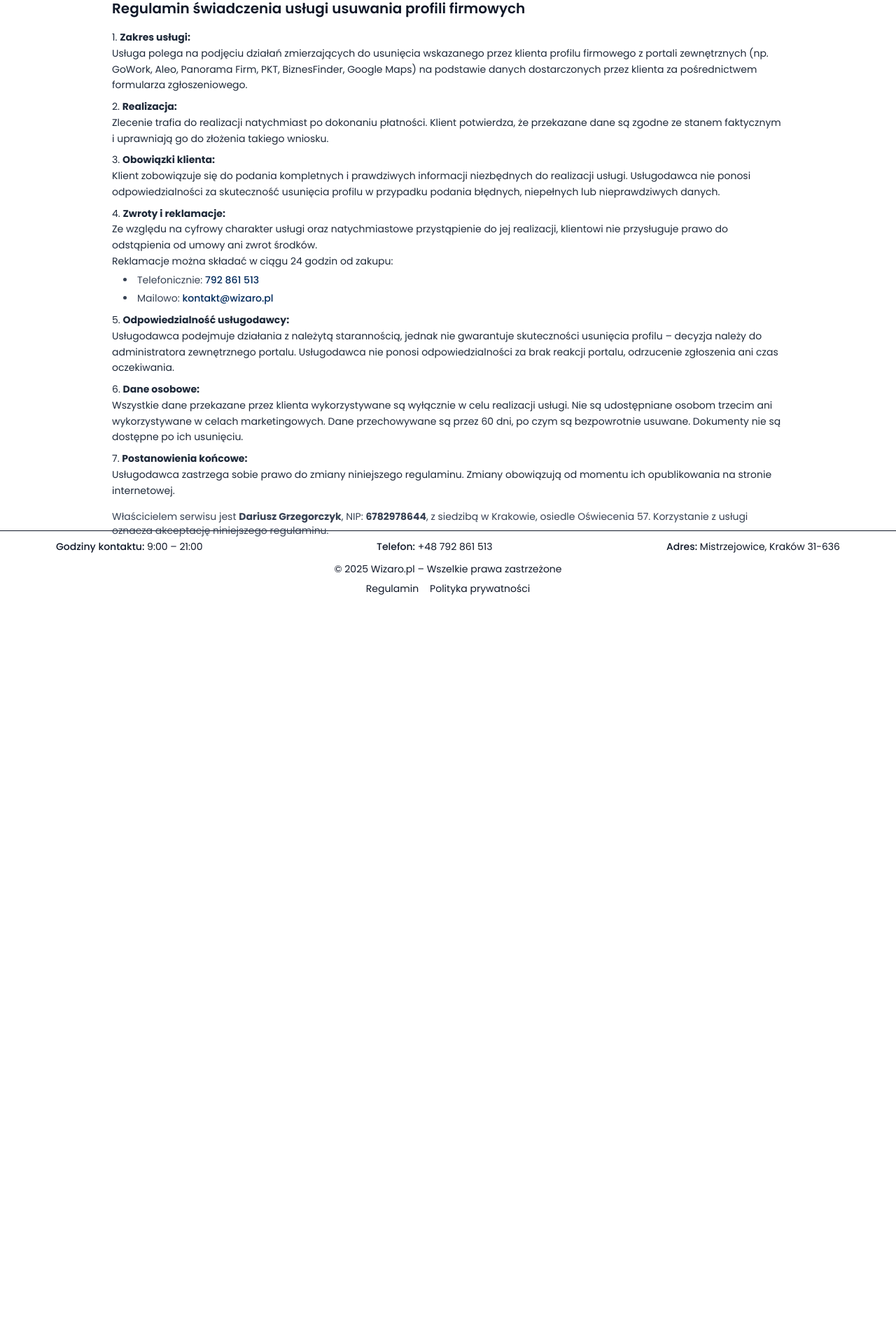
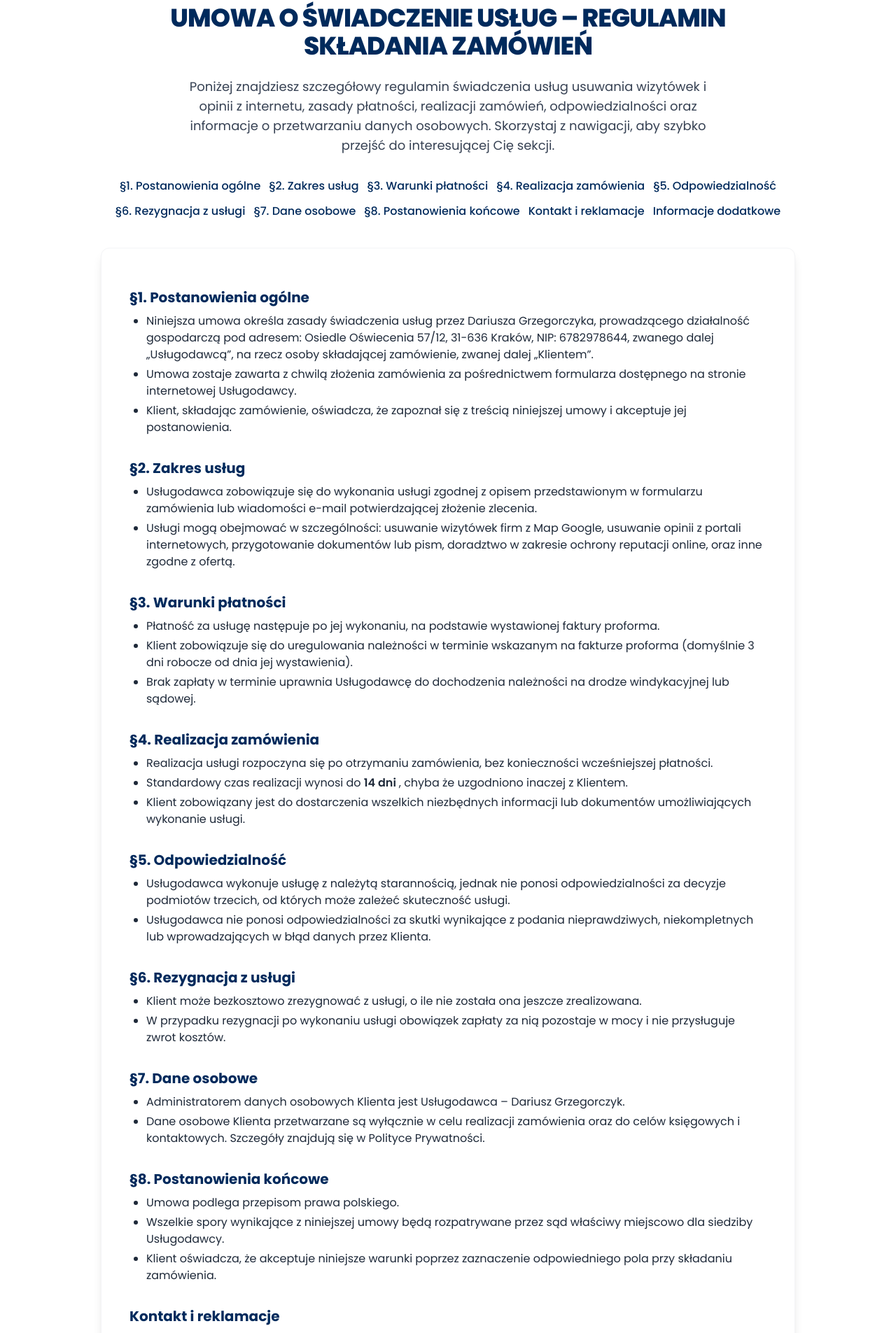
Before and after one commit to DarGrz/wizaro-next, a Next.js app: page /regulamin in a window 1280 px wide. Shown: the part 111-2016 px from the top of the page at 70% size. Before the commit the page ends 982 px from the top, so only its background shows below. Built offline with nearby package versions, Linux system fonts and the light colour scheme; no server answers.

Commit message:
regulamin

```diff
--- a/src/app/regulamin-zamowien/page.tsx
+++ b/src/app/regulamin-zamowien/page.tsx
@@ -32,7 +32,7 @@ export default function RegulaminZamowienPage() {
           <h2 className="text-xl font-bold text-[#002a5c] mb-2 mt-4">§4. Realizacja zamówienia</h2>
           <ul className="list-disc pl-6 space-y-1 text-gray-800">
             <li>Realizacja usługi rozpoczyna się po otrzymaniu zamówienia, bez konieczności wcześniejszej płatności.</li>
-            <li>Standardowy czas realizacji wynosi do <span className="font-semibold">[X dni roboczych]</span>, chyba że uzgodniono inaczej z Klientem.</li>
+            <li>Standardowy czas realizacji wynosi do <span className="font-semibold">14 dni </span>, chyba że uzgodniono inaczej z Klientem.</li>
             <li>Klient zobowiązany jest do dostarczenia wszelkich niezbędnych informacji lub dokumentów umożliwiających wykonanie usługi.</li>
           </ul>
         </section>
--- a/src/app/regulamin/page.tsx
+++ b/src/app/regulamin/page.tsx
@@ -1,58 +1,113 @@
 'use client';
 
-export default function RegulaminPage() {
+export default function Page() {
+  const sections = [
+    { id: "ogolne", label: "§1. Postanowienia ogólne" },
+    { id: "zakres", label: "§2. Zakres usług" },
+    { id: "platnosci", label: "§3. Warunki płatności" },
+    { id: "realizacja", label: "§4. Realizacja zamówienia" },
+    { id: "odpowiedzialnosc", label: "§5. Odpowiedzialność" },
+    { id: "rezygnacja", label: "§6. Rezygnacja z usługi" },
+    { id: "dane", label: "§7. Dane osobowe" },
+    { id: "koncowe", label: "§8. Postanowienia końcowe" },
+    { id: "reklamacje", label: "Kontakt i reklamacje" },
+    { id: "info", label: "Informacje dodatkowe" },
+  ];
   return (
-    <div className="max-w-5xl h-screen bg-white mx-auto rounded-xl p-6 md:p-8 text-sm text-gray-800 leading-relaxed space-y-4">
-
-
-  <h2 className="text-xl font-semibold text-gray-900 mt-2">Regulamin świadczenia usługi usuwania profili firmowych</h2>
-
-  <ul className="list-decimal list-inside space-y-2 mt-4">
-    <li>
-      <strong>Zakres usługi:</strong><br />
-      Usługa polega na podjęciu działań zmierzających do usunięcia wskazanego przez klienta profilu firmowego z portali zewnętrznych (np. GoWork, Aleo, Panorama Firm, PKT, BiznesFinder, Google Maps) na podstawie danych dostarczonych przez klienta za pośrednictwem formularza zgłoszeniowego.
+    <div className="max-w-5xl mx-auto py-12 px-4">
+      <h1 className="text-4xl font-extrabold mb-6 text-center text-[#002a5c] tracking-tight">UMOWA O ŚWIADCZENIE USŁUG – REGULAMIN SKŁADANIA ZAMÓWIEŃ</h1>
+      <p className="text-lg text-gray-700 mb-8 text-center max-w-3xl mx-auto">
+        Poniżej znajdziesz szczegółowy regulamin świadczenia usług usuwania wizytówek i opinii z internetu, zasady płatności, realizacji zamówień, odpowiedzialności oraz informacje o przetwarzaniu danych osobowych. Skorzystaj z nawigacji, aby szybko przejść do interesującej Cię sekcji.
+      </p>
+      {/* Spis treści / Nawigacja */}
+      <nav aria-label="Spis treści" className="mb-10">
+        <ul className="flex flex-wrap gap-3 justify-center text-sm md:text-base">
+          {sections.map((s) => (
+            <li key={s.id}>
+              <a href={`#${s.id}`} className="text-[#002a5c] hover:underline font-medium transition-colors">
+                {s.label}
+              </a>
             </li>
-
-    <li>
-      <strong>Realizacja:</strong><br />
-      Zlecenie trafia do realizacji natychmiast po dokonaniu płatności. Klient potwierdza, że przekazane dane są zgodne ze stanem faktycznym i uprawniają go do złożenia takiego wniosku.
-    </li>
-
-    <li>
-      <strong>Obowiązki klienta:</strong><br />
-      Klient zobowiązuje się do podania kompletnych i prawdziwych informacji niezbędnych do realizacji usługi. Usługodawca nie ponosi odpowiedzialności za skuteczność usunięcia profilu w przypadku podania błędnych, niepełnych lub nieprawdziwych danych.
-    </li>
-
-    <li>
-      <strong>Zwroty i reklamacje:</strong><br />
-      Ze względu na cyfrowy charakter usługi oraz natychmiastowe przystąpienie do jej realizacji, klientowi nie przysługuje prawo do odstąpienia od umowy ani zwrot środków.<br />
-      Reklamacje można składać w ciągu 24 godzin od zakupu:
-      <ul className="list-disc list-inside pl-4 mt-1 space-y-1 text-gray-700">
+          ))}
+        </ul>
+      </nav>
+      <div className="bg-white rounded-xl shadow-lg p-6 md:p-10 space-y-8 border border-gray-100">
+        <section id="ogolne">
+          <h2 className="text-xl font-bold text-[#002a5c] mb-2 mt-4">§1. Postanowienia ogólne</h2>
+          <ul className="list-disc pl-6 space-y-1 text-gray-800">
+            <li>Niniejsza umowa określa zasady świadczenia usług przez Dariusza Grzegorczyka, prowadzącego działalność gospodarczą pod adresem: Osiedle Oświecenia 57/12, 31-636 Kraków, NIP: 6782978644, zwanego dalej „Usługodawcą”, na rzecz osoby składającej zamówienie, zwanej dalej „Klientem”.</li>
+            <li>Umowa zostaje zawarta z chwilą złożenia zamówienia za pośrednictwem formularza dostępnego na stronie internetowej Usługodawcy.</li>
+            <li>Klient, składając zamówienie, oświadcza, że zapoznał się z treścią niniejszej umowy i akceptuje jej postanowienia.</li>
+          </ul>
+        </section>
+        <section id="zakres">
+          <h2 className="text-xl font-bold text-[#002a5c] mb-2 mt-4">§2. Zakres usług</h2>
+          <ul className="list-disc pl-6 space-y-1 text-gray-800">
+            <li>Usługodawca zobowiązuje się do wykonania usługi zgodnej z opisem przedstawionym w formularzu zamówienia lub wiadomości e-mail potwierdzającej złożenie zlecenia.</li>
+            <li>Usługi mogą obejmować w szczególności: usuwanie wizytówek firm z Map Google, usuwanie opinii z portali internetowych, przygotowanie dokumentów lub pism, doradztwo w zakresie ochrony reputacji online, oraz inne zgodne z ofertą.</li>
+          </ul>
+        </section>
+        <section id="platnosci">
+          <h2 className="text-xl font-bold text-[#002a5c] mb-2 mt-4">§3. Warunki płatności</h2>
+          <ul className="list-disc pl-6 space-y-1 text-gray-800">
+            <li>Płatność za usługę następuje po jej wykonaniu, na podstawie wystawionej faktury proforma.</li>
+            <li>Klient zobowiązuje się do uregulowania należności w terminie wskazanym na fakturze proforma (domyślnie 3 dni robocze od dnia jej wystawienia).</li>
+            <li>Brak zapłaty w terminie uprawnia Usługodawcę do dochodzenia należności na drodze windykacyjnej lub sądowej.</li>
+          </ul>
+        </section>
+        <section id="realizacja">
+          <h2 className="text-xl font-bold text-[#002a5c] mb-2 mt-4">§4. Realizacja zamówienia</h2>
+          <ul className="list-disc pl-6 space-y-1 text-gray-800">
+            <li>Realizacja usługi rozpoczyna się po otrzymaniu zamówienia, bez konieczności wcześniejszej płatności.</li>
+            <li>Standardowy czas realizacji wynosi do <span className="font-semibold">14 dni </span>, chyba że uzgodniono inaczej z Klientem.</li>
+            <li>Klient zobowiązany jest do dostarczenia wszelkich niezbędnych informacji lub dokumentów umożliwiających wykonanie usługi.</li>
+          </ul>
+        </section>
+        <section id="odpowiedzialnosc">
+          <h2 className="text-xl font-bold text-[#002a5c] mb-2 mt-4">§5. Odpowiedzialność</h2>
+          <ul className="list-disc pl-6 space-y-1 text-gray-800">
+            <li>Usługodawca wykonuje usługę z należytą starannością, jednak nie ponosi odpowiedzialności za decyzje podmiotów trzecich, od których może zależeć skuteczność usługi.</li>
+            <li>Usługodawca nie ponosi odpowiedzialności za skutki wynikające z podania nieprawdziwych, niekompletnych lub wprowadzających w błąd danych przez Klienta.</li>
+          </ul>
+        </section>
+        <section id="rezygnacja">
+          <h2 className="text-xl font-bold text-[#002a5c] mb-2 mt-4">§6. Rezygnacja z usługi</h2>
+          <ul className="list-disc pl-6 space-y-1 text-gray-800">
+            <li>Klient może bezkosztowo zrezygnować z usługi, o ile nie została ona jeszcze zrealizowana.</li>
+            <li>W przypadku rezygnacji po wykonaniu usługi obowiązek zapłaty za nią pozostaje w mocy i nie przysługuje zwrot kosztów.</li>
+          </ul>
+        </section>
+        <section id="dane">
+          <h2 className="text-xl font-bold text-[#002a5c] mb-2 mt-4">§7. Dane osobowe</h2>
+          <ul className="list-disc pl-6 space-y-1 text-gray-800">
+            <li>Administratorem danych osobowych Klienta jest Usługodawca – Dariusz Grzegorczyk.</li>
+            <li>Dane osobowe Klienta przetwarzane są wyłącznie w celu realizacji zamówienia oraz do celów księgowych i kontaktowych. Szczegóły znajdują się w Polityce Prywatności.</li>
+          </ul>
+        </section>
+        <section id="koncowe">
+          <h2 className="text-xl font-bold text-[#002a5c] mb-2 mt-4">§8. Postanowienia końcowe</h2>
+          <ul className="list-disc pl-6 space-y-1 text-gray-800">
+            <li>Umowa podlega przepisom prawa polskiego.</li>
+            <li>Wszelkie spory wynikające z niniejszej umowy będą rozpatrywane przez sąd właściwy miejscowo dla siedziby Usługodawcy.</li>
+            <li>Klient oświadcza, że akceptuje niniejsze warunki poprzez zaznaczenie odpowiedniego pola przy składaniu zamówienia.</li>
+          </ul>
+        </section>
+        <section id="reklamacje">
+          <h2 className="text-xl font-bold text-[#002a5c] mb-2 mt-4">Kontakt i reklamacje</h2>
+          <ul className="list-disc pl-6 space-y-1 text-gray-800">
+            <li>Reklamacje można składać w ciągu 24 godzin od zakupu:</li>
             <li>Telefonicznie: <a href="tel:792861513" className="text-[#002a5c] hover:underline font-medium">792 861 513</a></li>
             <li>Mailowo: <a href="mailto:kontakt@wizaro.pl" className="text-[#002a5c] hover:underline font-medium">kontakt@wizaro.pl</a></li>
           </ul>
-    </li>
-
-    <li>
-      <strong>Odpowiedzialność usługodawcy:</strong><br />
-      Usługodawca podejmuje działania z należytą starannością, jednak nie gwarantuje skuteczności usunięcia profilu – decyzja należy do administratora zewnętrznego portalu. Usługodawca nie ponosi odpowiedzialności za brak reakcji portalu, odrzucenie zgłoszenia ani czas oczekiwania.
-    </li>
-
-    <li>
-      <strong>Dane osobowe:</strong><br />
-      Wszystkie dane przekazane przez klienta wykorzystywane są wyłącznie w celu realizacji usługi. Nie są udostępniane osobom trzecim ani wykorzystywane w celach marketingowych. Dane przechowywane są przez 60 dni, po czym są bezpowrotnie usuwane. Dokumenty nie są dostępne po ich usunięciu.
-    </li>
-
-    <li>
-      <strong>Postanowienia końcowe:</strong><br />
-      Usługodawca zastrzega sobie prawo do zmiany niniejszego regulaminu. Zmiany obowiązują od momentu ich opublikowania na stronie internetowej.
-    </li>
+        </section>
+        <section id="info">
+          <h2 className="text-xl font-bold text-[#002a5c] mb-2 mt-4">Informacje dodatkowe</h2>
+          <ul className="list-disc pl-6 space-y-1 text-gray-800">
+            <li>Właścicielem serwisu jest <strong>Dariusz Grzegorczyk</strong>, NIP: <strong>6782978644</strong>, z siedzibą w Krakowie, osiedle Oświecenia 57.</li>
+            <li>Korzystanie z usługi oznacza akceptację niniejszego regulaminu.</li>
           </ul>
-  <p className="text-sm text-gray-700">
-    Właścicielem serwisu jest <strong>Dariusz Grzegorczyk</strong>, NIP: <strong>6782978644</strong>, z siedzibą w Krakowie, osiedle Oświecenia 57.
-    Korzystanie z usługi oznacza akceptację niniejszego regulaminu.
-  </p>
+        </section>
       </div>
-
+    </div>
   );
 }
--- a/src/components/formSteps/SummaryStepProfileForm.tsx
+++ b/src/components/formSteps/SummaryStepProfileForm.tsx
@@ -120,8 +120,16 @@ export default function SummaryStep({
             onChange={e => setRegulaminAccepted(e.target.checked)}
             className="accent-[#002a5c]"
           />
-          <span>
-            Akceptuję <a href="/regulamin-zamowien" target="_blank" rel="noopener noreferrer" className="underline text-blue-700">Regulamin zamówień</a>
+           <span>
+            Akceptuję
+            <a
+              href="/regulamin"
+              target="_blank"
+              rel="noopener noreferrer"
+              className="underline text-blue-700 ml-1"
+            >
+              regulamin swiadczenia usług
+            </a>
           </span>
         </label>
         <div className="flex justify-between gap-4">
--- a/src/components/formSteps/SummaryStepReviewForm.tsx
+++ b/src/components/formSteps/SummaryStepReviewForm.tsx
@@ -139,7 +139,15 @@ export default function SummaryStep({
             className="accent-[#002a5c]"
           />
           <span>
-            Akceptuję <a href="/regulamin-zamowien" target="_blank" rel="noopener noreferrer" className="underline text-blue-700">Regulamin składania zamówień</a>
+            Akceptuję
+            <a
+              href="/regulamin"
+              target="_blank"
+              rel="noopener noreferrer"
+              className="underline text-blue-700 ml-1"
+            >
+              regulamin swiadczenia usług
+            </a>
           </span>
         </label>
         <div className="flex justify-between gap-4">
```
Lines whose indentation alone changed are shown as unchanged.
